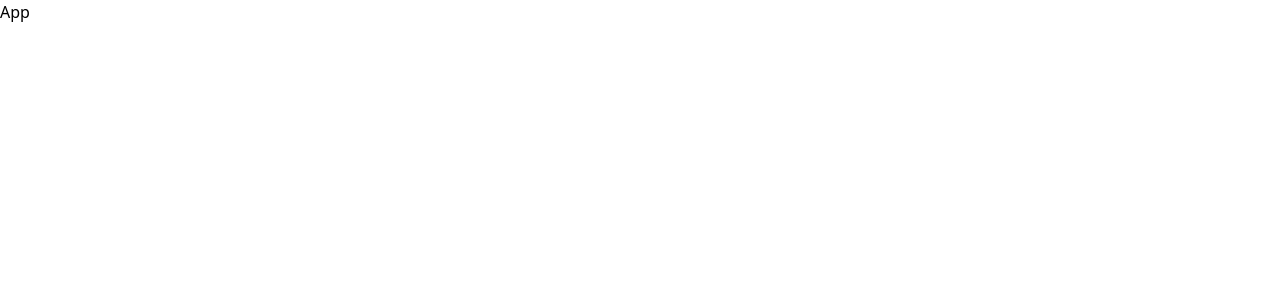
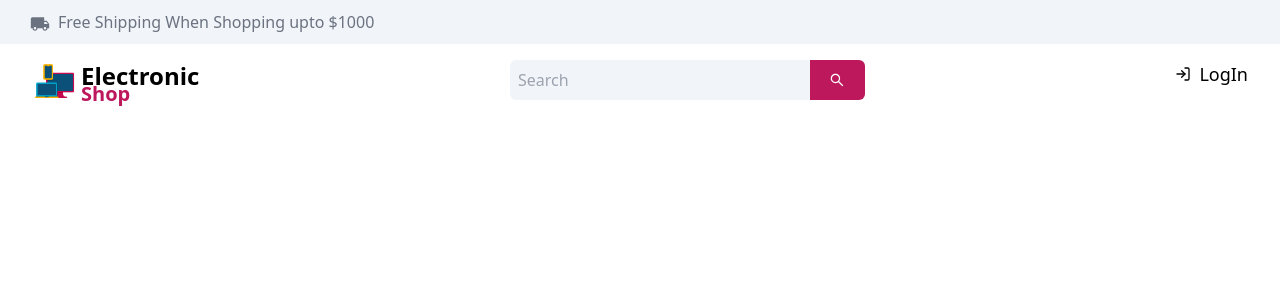
Before and after one commit to MughniRayhan/eCommerce-Website, a React (Vite) app in the folder e-commerce-website/: page / in a window 1280 px wide. Shown: the top 300 px of the page. Built offline with nearby package versions, Linux system fonts and the light colour scheme.

Commit message:
add navbar

```diff
--- a/e-commerce-website/package.json
+++ b/e-commerce-website/package.json
@@ -10,8 +10,10 @@
     "preview": "vite preview"
   },
   "dependencies": {
+    "@auth0/auth0-react": "^2.2.4",
     "react": "^18.3.1",
     "react-dom": "^18.3.1",
+    "react-icons": "^5.3.0",
     "react-router-dom": "^6.26.1",
     "router": "^1.3.8"
   },
--- a/e-commerce-website/src/App.jsx
+++ b/e-commerce-website/src/App.jsx
@@ -1,9 +1,12 @@
 import React from 'react'
+import { BrowserRouter } from 'react-router-dom'
+import Navbar from './Components/Navbar'
+
 
 function App() {
   return (
     <div>
-    App
+    <Navbar/>
   </div>
   )
 }
--- /dev/null
+++ b/e-commerce-website/src/Components/Navbar.jsx
@@ -0,0 +1,83 @@
+import React from 'react'
+import { MdLocalShipping } from "react-icons/md";
+import { AiOutlineSearch } from "react-icons/ai";
+import { FiLogIn} from "react-icons/fi";
+import { CiLogout } from "react-icons/ci";
+import { useAuth0 } from "@auth0/auth0-react";
+
+function Navbar() {
+    const { loginWithRedirect , logout, user, isAuthenticated } = useAuth0();
+  return (
+    <div className='w-full'>
+        {/* top_header */}
+        <div className='max-w-full flex gap-2 px-2.5 py-2.5 bg-slate-100'>
+          <div className='mt-1 text-xl ml-5 text-gray-500'>
+          < MdLocalShipping/>
+          </div>
+          <div className=' text-gray-500  '>
+            <p>Free Shipping When Shopping upto $1000</p>
+          </div>
+        </div>
+
+        {/* mid-header */}
+        <div className='flex py-4 px-8 justify-between max-w-full '>
+            {/* logo */}
+            <div className='flex flex-row gap-1' >
+                <img src="/images/logo.png" alt=""
+                className='h-[45px] w-[45px] object-cover'
+                />
+               <div className='flex flex-col  font-bold '>
+               <span className='text-2xl'>Electronic</span>
+               <span className='text-secondary text-xl -mt-3'>Shop</span>
+               </div>
+            </div>
+            {/* searchBox */}
+            <div className=' justify-center sm:flex hidden '>
+                <input type="text" value='' placeholder='Search'
+                className='px-2 outline-none rounded-l-md bg-slate-100
+                w-[300px] h-[40px] '
+                />
+                <button className=' outline-none rounded-r-md bg-secondary w-[55px] h-[40px] text-white
+                 cursor-pointer grid place-items-center hover:bg-primary hover:text-secondary delay-100 '>
+                    < AiOutlineSearch />
+                </button>
+
+            </div>
+            {/* < AiOutlineSearch className='sm:hidden block text-secondary text-2xl mt-2'/> */}
+
+        {
+            isAuthenticated ?
+
+
+            <div className='sm:block hidden'>
+                <div className='flex flex-row items-center justify-center gap-2'>
+                <CiLogout />
+                <button
+                className='text-lg cursor-pointer'
+                onClick={() => logout({ logoutParams: { returnTo: window.location.origin } })}
+                >Log Out</button>
+                </div>
+            </div>
+
+            :
+
+
+              <div className='sm:block hidden'>
+              <div className='flex flex-row items-center justify-center gap-2'>
+              <FiLogIn />
+              <button
+              className='text-lg cursor-pointer'
+              onClick={() => loginWithRedirect()}
+              >LogIn</button>
+              </div>
+          </div>
+
+        }
+
+
+        </div>
+    </div>
+  )
+}
+
+export default Navbar
--- a/e-commerce-website/src/main.jsx
+++ b/e-commerce-website/src/main.jsx
@@ -2,9 +2,16 @@ import { StrictMode } from 'react'
 import { createRoot } from 'react-dom/client'
 import App from './App.jsx'
 import './index.css'
+import { Auth0Provider } from '@auth0/auth0-react';
 
 createRoot(document.getElementById('root')).render(
-  <StrictMode>
+  <Auth0Provider
+    domain="dev-gfgs7hnznnm88m5w.us.auth0.com"
+    clientId="pfrlloyxlMi9lrYVatOjqQ9f27GHHsyG"
+    authorizationParams={{
+      redirect_uri: window.location.origin
+    }}
+  >
     <App />
-  </StrictMode>,
+  </Auth0Provider>,
 )
```
Also changed, not shown: e-commerce-website/public/images/logo.png (added), 1 other file (tests, documents, lock files or other folders).
